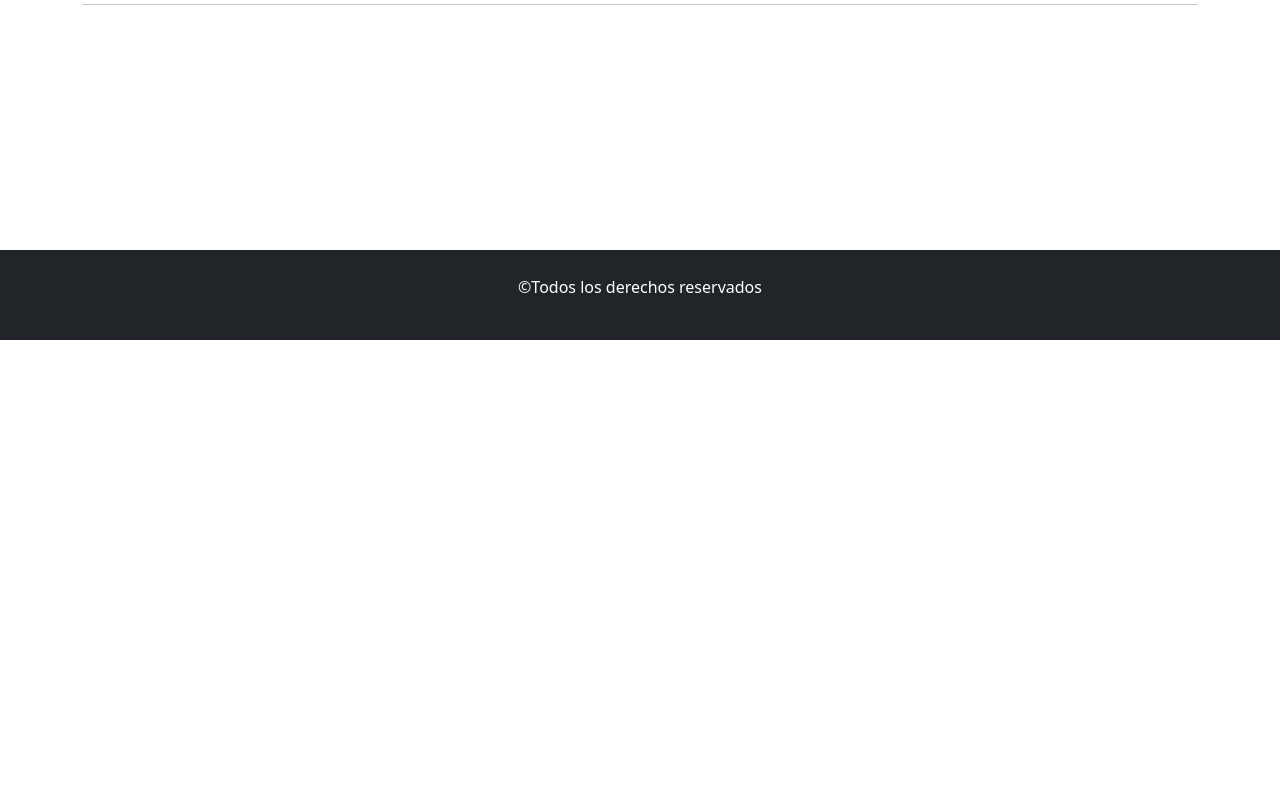
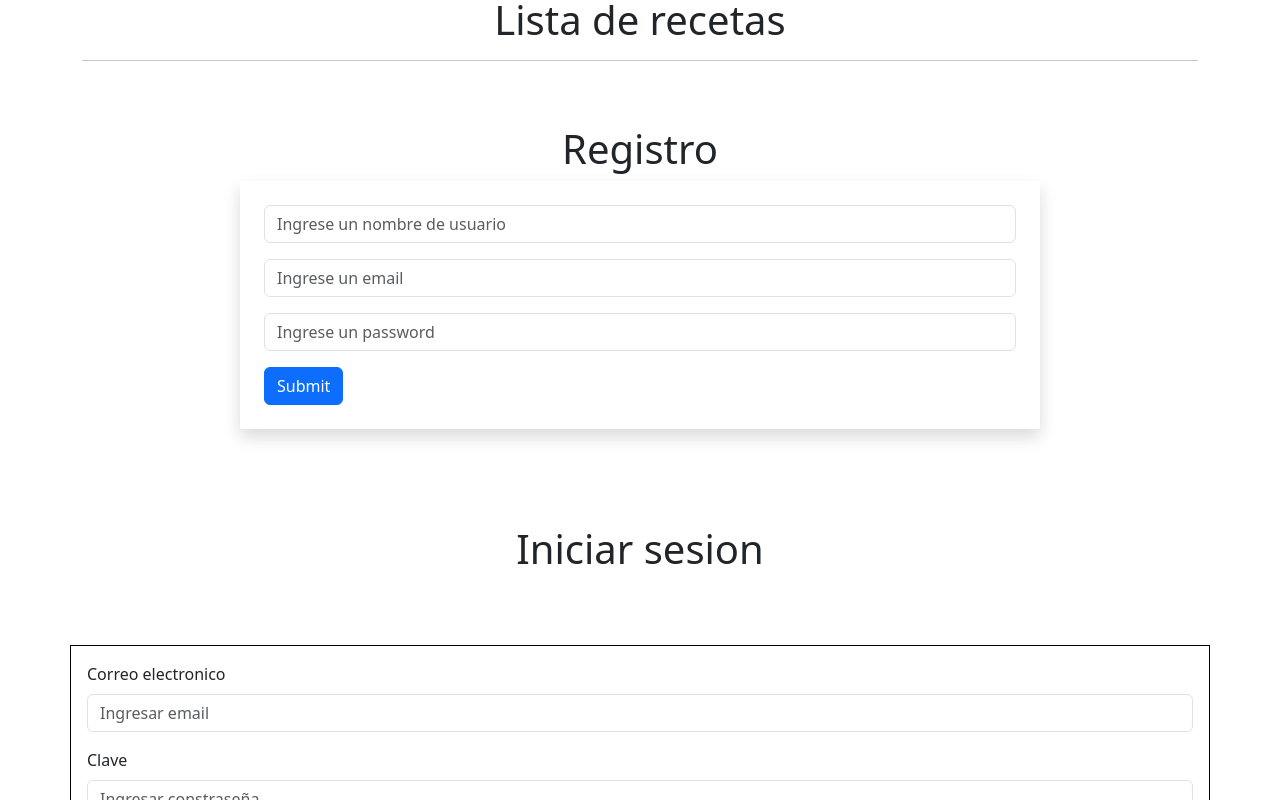
Before and after one commit to yanina-rodriguez-dev/blogRecetas, a React (Vite) app: page / in a window 1280 px wide. Shown: the part 460-1260 px from the top of the page. Before the commit the page ends 800 px from the top, so only its background shows below. Built offline with nearby package versions, Linux system fonts and the light colour scheme.

Commit message:
Maquetado inicio terinado

```diff
--- a/src/App.jsx
+++ b/src/App.jsx
@@ -9,10 +9,10 @@ import Inicio from "./views/Inicio";
 function App() {
     return (
         <>
+            <Nav></Nav>
             <Inicio></Inicio>
-            {/* <Registro></Registro>
-            <Nav></Nav>
-            <Login></Login> */}
+            <Registro></Registro>
+            <Login></Login>
             <Footer></Footer>
         </>
     );
```
